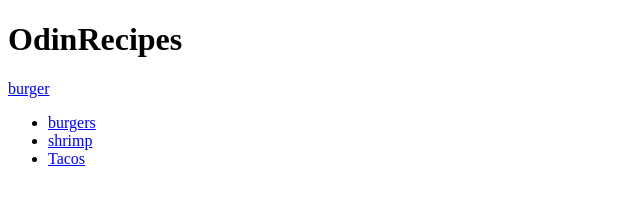
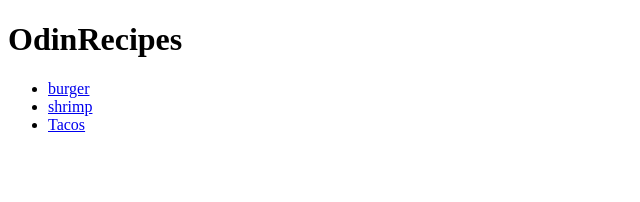
Before and after one commit to BellNyawira/odinrecipes, a plain HTML site: page index.html in a window 1280 px wide. Shown: the whole page, without its empty margins (0-640 px from the left). Drawn offline with Linux system fonts and the light colour scheme.

```diff
--- a/index.html
+++ b/index.html
@@ -7,9 +7,9 @@
 
   <body>
     <h1>OdinRecipes</h1>
-    <a href="="recipes/recipename.html">burger</a>
+
     <ul>
-      <li><a href="burger.html">burgers</a></li>
+      <li><a href="burger.html">burger</a></li>
       <li><a href="burger.html">shrimp</a></li>
       <li><a href="burger.html">Tacos</a></li>
     </ul>
```
